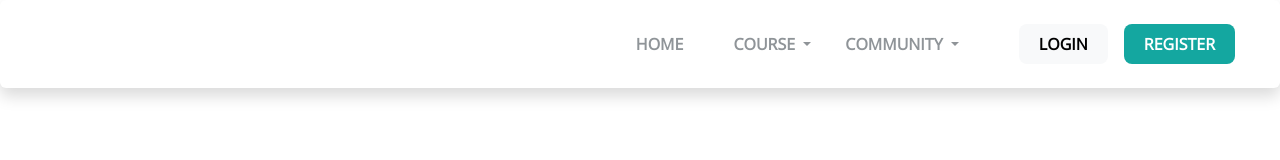
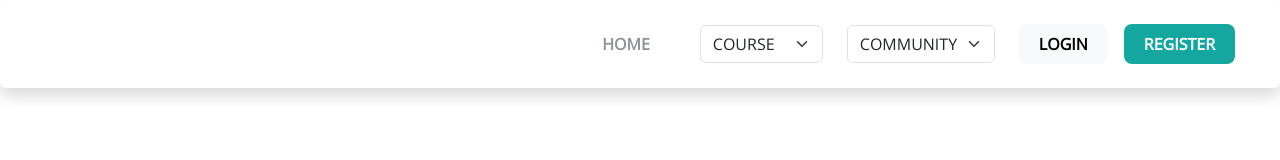
Before and after one commit to dinandUni/TR-IMK-Course-Website, a plain HTML site: page login.html in a window 1280 px wide. Drawn offline with nearby package versions, Linux system fonts and the light colour scheme.

```diff
--- a/login.html
+++ b/login.html
@@ -19,29 +19,36 @@
 
         <form class="container-fluid d-flex justify-content-end">
           <div class="btn-dropdown">
-        <button class="btn-home btn-dropdown" type="button"> HOME </button>
+            <button class="btn-home btn-dropdown" type="button"> <a href="home.html">HOME</a> </button>
           </div>
 
-      <!-- diganti select option -->
-      <div class="btn-dropdown">
-        <button class="btn-course btn-dropdown dropdown-toggle me-4" type="button" data-toggle="dropdown"> COURSE <span
-            class="caret"></span> </button>
-        <ul class="dropdown-menu">
-          <li><a href="#">Isi 1</a></li>
-          <li><a href="#">Isi 2</a></li>
-          <li><a href="#">Isi 3</a></li>
-          <li><a href="#">Isi 4</a></li>
-        </ul>
+          <div class="me-4">
+            <select class="form-select" aria-label="Course navigation" onchange="location = this.value;">
+              <option selected disabled>COURSE</option>
+              <option value="web.html">Web</option>
+              <option value="android.html">Android</option>
+              <option value="python.html">Python</option>
+              <option value="js.html">JavaScript</option>
+              <option value="java.html">Java</option>
+              <option value="laravel.html">Laravel</option>
+              <option value="golang.html">Go Lang</option>
+              <option value="php.html">Php</option>
+              <option value="vue.html">Vue</option>
+            </select>
           </div>
 
-      <div class="btn-dropdown">
-        <button class="btn-community btn-dropdown dropdown-toggle" type="button" data-toggle="dropdown"> COMMUNITY <span
-            class="caret"></span> </button>
+          <div class="me-4">
+            <select class="form-select" aria-label="Community navigation" onchange="location = this.value;">
+              <option selected disabled>COMMUNITY</option>
+              <option value="diskusi.html">Discussion</option>
+              <option value="mentor.html">Mentor</option>
+              <option value="share.html">Share</option>
+            </select>
           </div>
 
 
-      <button class="btn-login btn-main me-3" type="button">LOGIN</button>
-      <button class="btn-register btn-second" type="button">REGISTER</button>
+          <button class="btn-login btn-main me-3" type="button"><a href="login.html">LOGIN</a></button>
+          <button class="btn-register btn-second" type="button"><a href="register.html">REGISTER</a></button>
         </form>
 
       </nav>
--- a/style.home.css
+++ b/style.home.css
@@ -2,11 +2,19 @@
   font-family: "Open Sans";
   margin: 0;
   padding: 0;
-
 }
 
-nav{
+.btn-home a,
+.btn-course a,
+.btn-community a,
+.btn-login a,
+.btn-register a {
+  text-decoration: none;
+  color: inherit;
+}
 
+select{
+  border: none;
 }
 
 .btn-main {
@@ -55,6 +63,8 @@
   margin-bottom: 0;
 }
 
+
+
 .container-banner {
   background:url(asset/banner.svg) no-repeat;
   background-size: cover;
@@ -95,7 +105,7 @@
   border: none;
   max-width: 30em;
   box-shadow: rgba(0, 0, 0, 0.35) 0px 5px 15px;
-
+  /* border-radius: 20px; */
 }
 
 .card-body{
```
Also changed, not shown: home.html (+21 -14 lines), home.login.html (added, +75 -0 lines), register.html (+23 -16 lines). Lines whose indentation alone changed are shown as unchanged.
